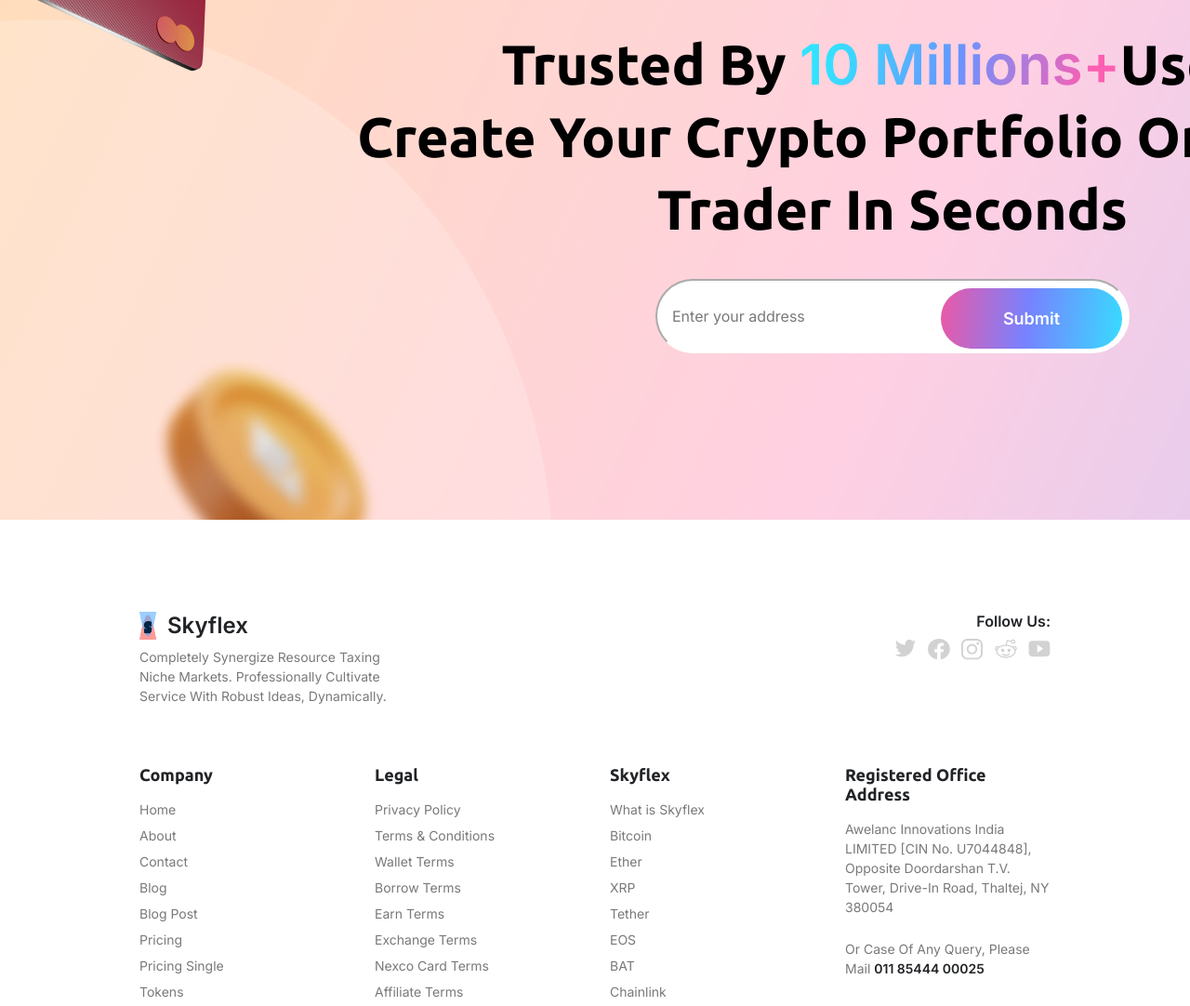
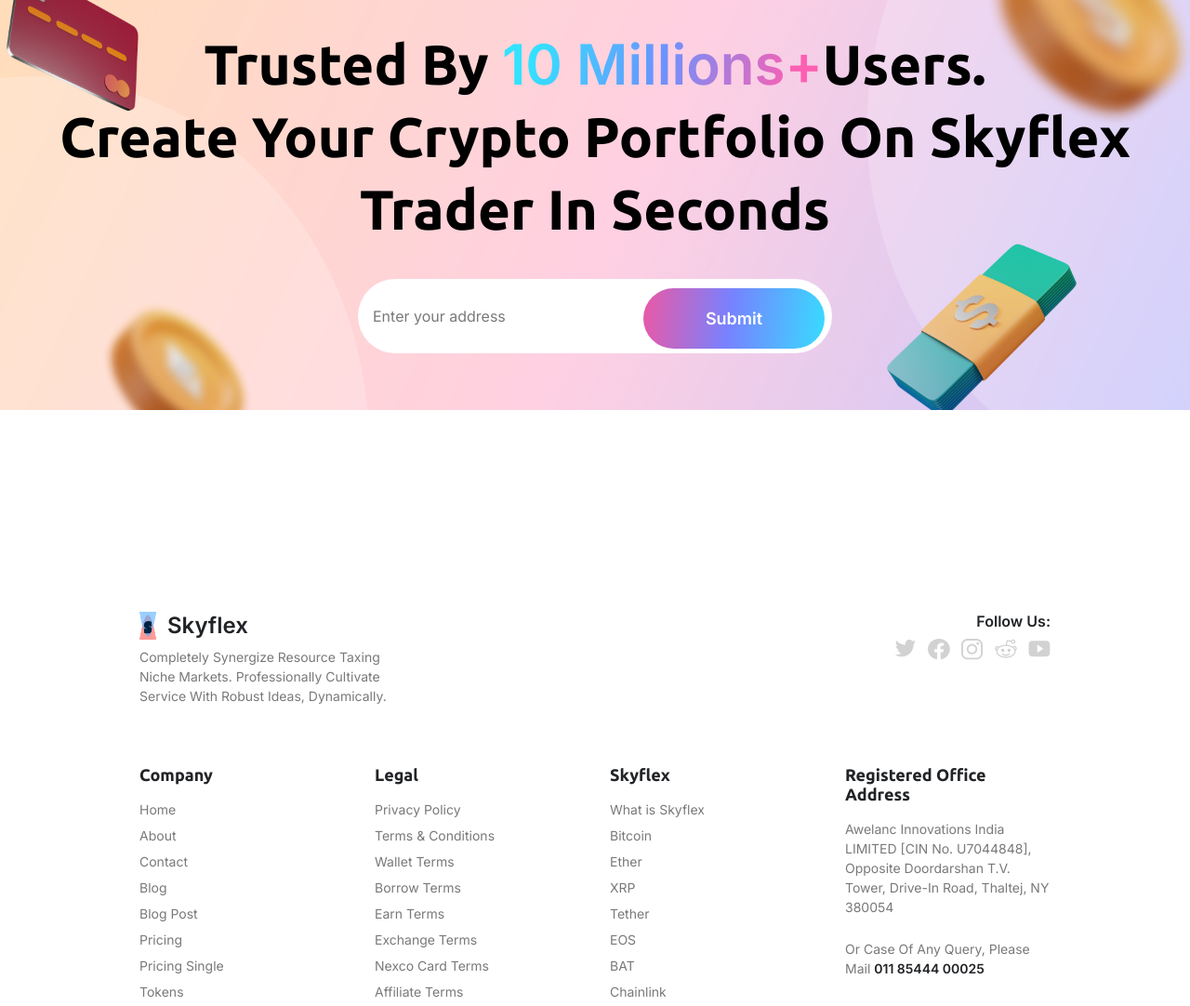
Before and after one commit to evgenijkadyrov/sandlesCrypto, a React (Vite) app: page / in a window 1280 px wide. Shown: the part 10569-11651 px from the top of the page at 93% size. Built offline with nearby package versions, Linux system fonts and the light colour scheme.

Commit message:
fix:fix image for contactUs ;

```diff
--- a/src/components/ContactUsSection/AdressInput/styles.module.css
+++ b/src/components/ContactUsSection/AdressInput/styles.module.css
@@ -12,6 +12,7 @@
 .input {
     width: 100%;
     height: 80px;
+    border: none;
     padding: 12px 100px 12px 16px;
     border-radius: 90px;
     border-color: var(--color-white);;
--- a/src/components/ContactUsSection/styles.module.css
+++ b/src/components/ContactUsSection/styles.module.css
@@ -1,7 +1,6 @@
 .section {
     height: 708px;
-    width: 1920px;
-    background-image: url('public/images/share-background.png');
+    background-image: url('/public/images/share-background.png');
     background-repeat: no-repeat;
     background-position: center;
     background-size: contain;
```
